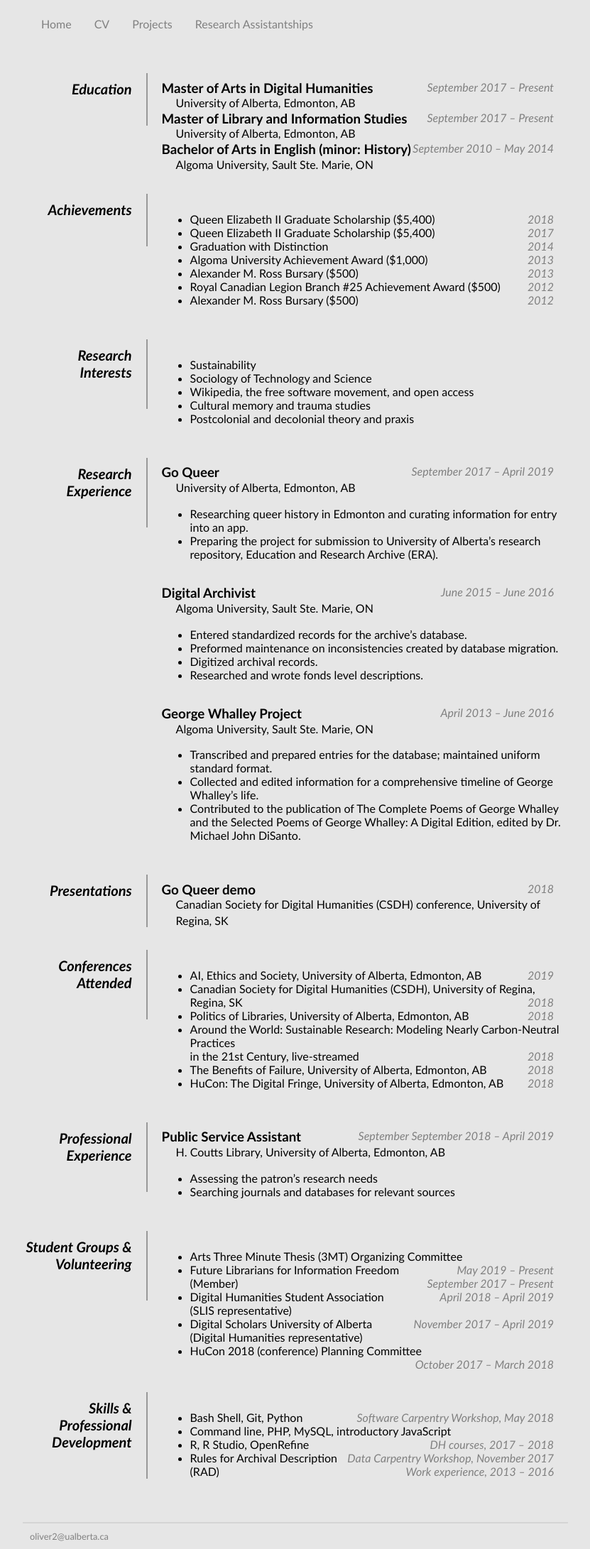
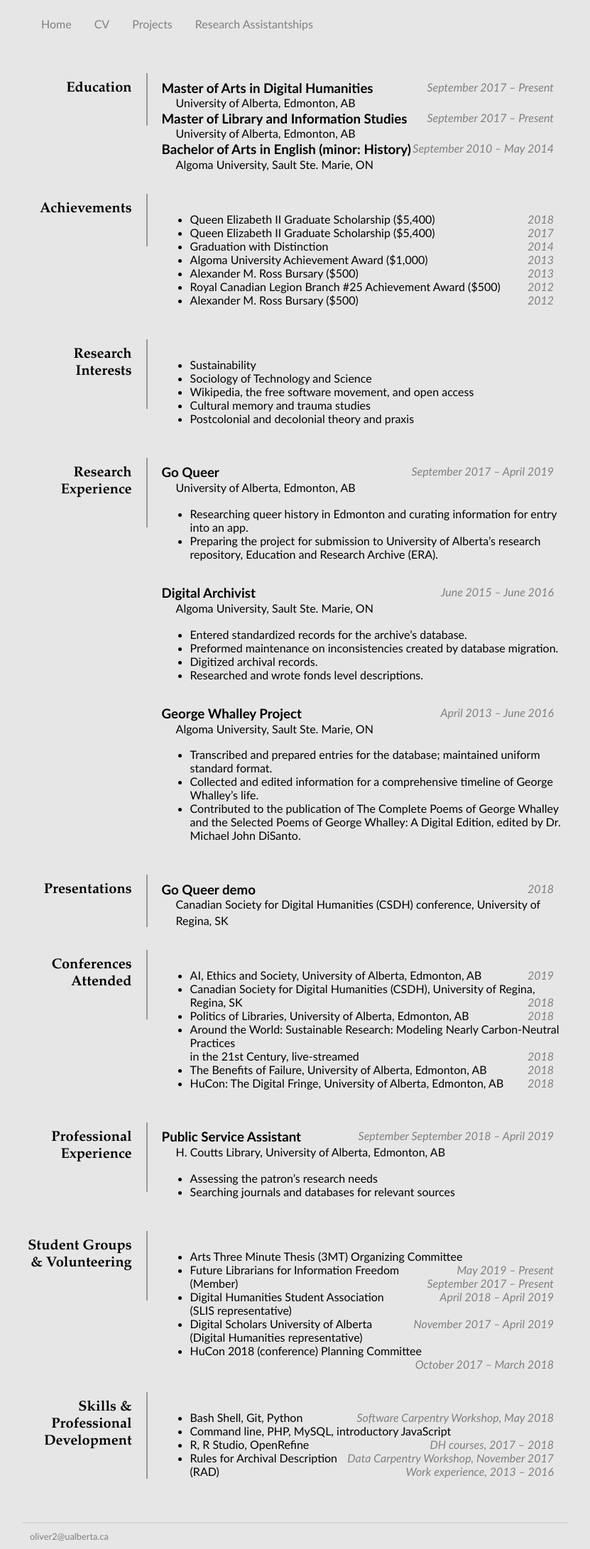
Before and after one commit to k-j-oliver/k-j-oliver.github.io, a Jekyll site: the page built from CV/index.html, in a window 1280 px wide. Shown: the whole page at 71% size, without its empty margins (224-1055 px from the left). Built offline with Jekyll 4.4.1, drawn with Linux system fonts in a browser that asks for light colours.

Commit message:
Update main.css

```diff
--- a/css/main.css
+++ b/css/main.css
@@ -59,9 +59,9 @@
 }
 
 dt {
-	font-style: italic;
 	font-weight: bold;
 	font-size: 20px;
+	font-family:'Garamond', 'EB Garamond', 'Serif';
 	text-align: right;
 	padding: 10px 20px 40px 0;
 	width: 20%;
```
